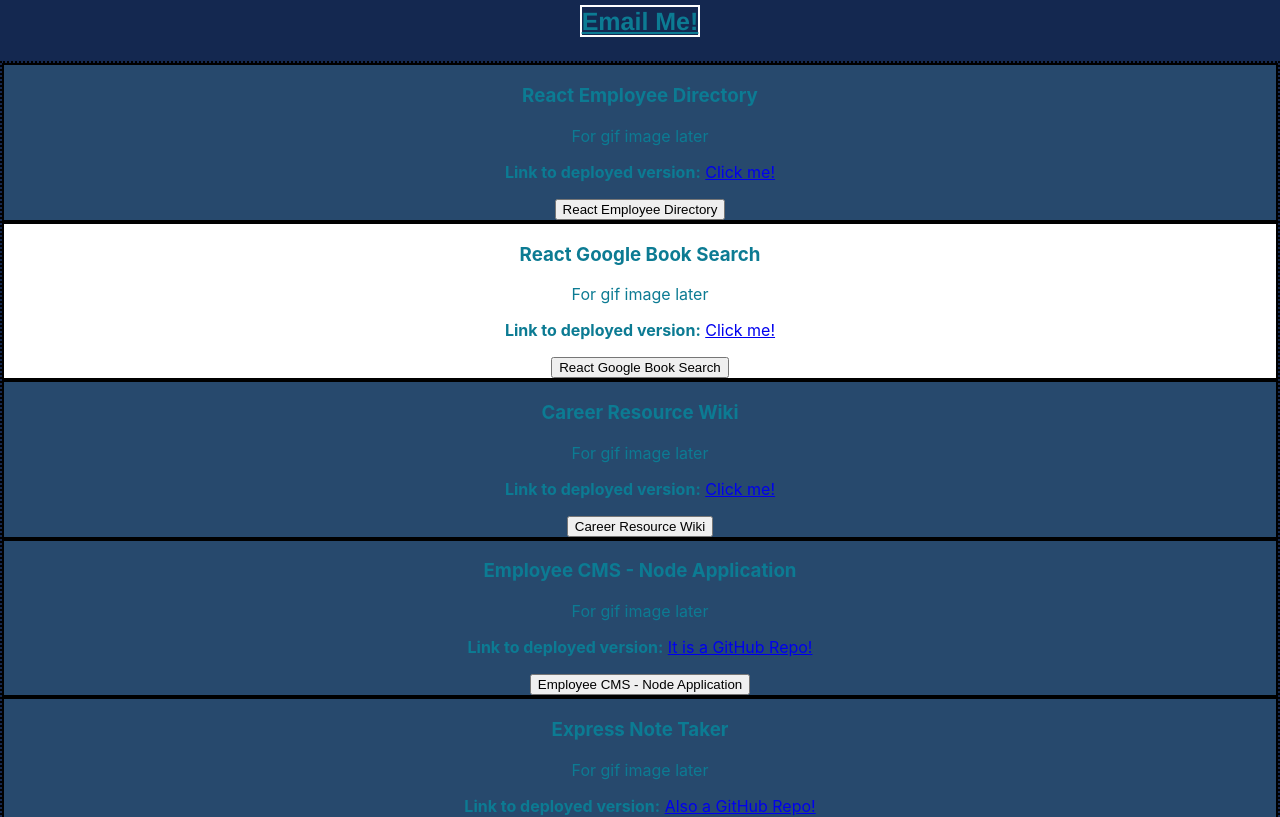
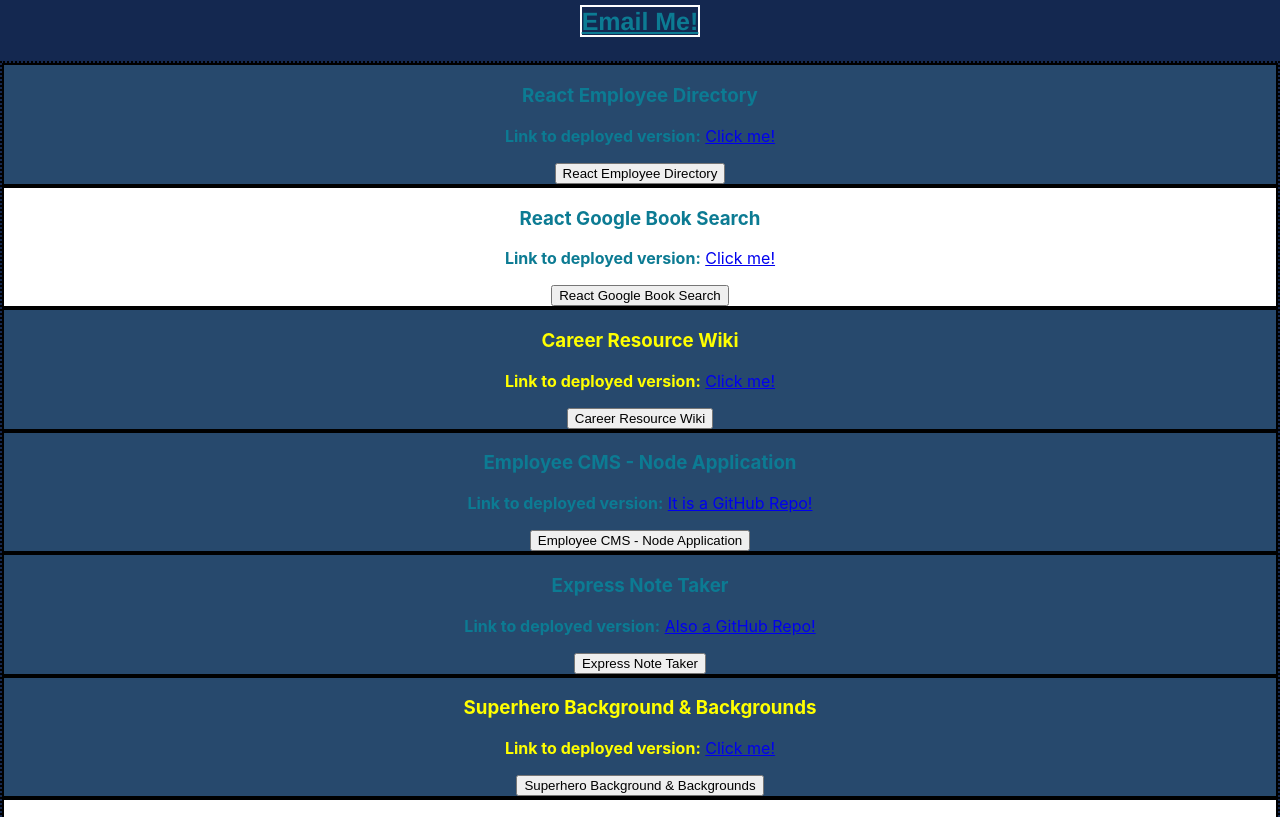
Before and after one commit to fruityvegetables/reactPortfolio, a React (Create React App) app: page / in a window 1280 px wide. Shown: the part 240-1057 px from the top of the page. Built offline with nearby package versions, Linux system fonts and the light colour scheme.

Commit message:
made the two best projects highlighted in yellow!

```diff
--- a/src/components/Project/Project.css
+++ b/src/components/Project/Project.css
@@ -7,6 +7,12 @@
 .project:nth-of-type(2) {
     background: white;
   }
+  .project:nth-of-type(3) {
+    color: yellow;
+  }
+  .project:nth-of-type(6) {
+    color: yellow;
+  }
 
 .project:nth-of-type(7) {
     background: white;
--- a/src/components/Project/Project.js
+++ b/src/components/Project/Project.js
@@ -14,7 +14,6 @@
                 </h3>
                 </strong>
             <div className="img-container">
-          For gif image later
             </div>
           </div>
           <p>
```
